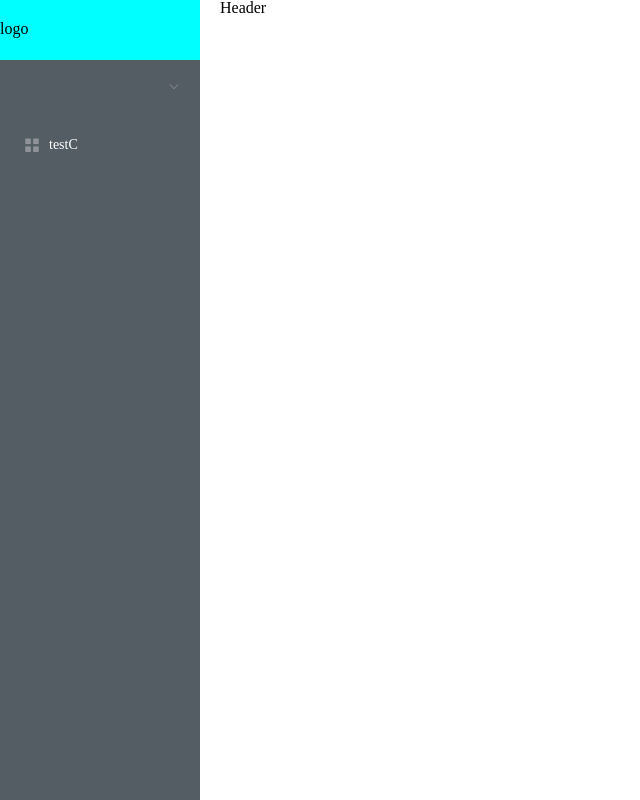
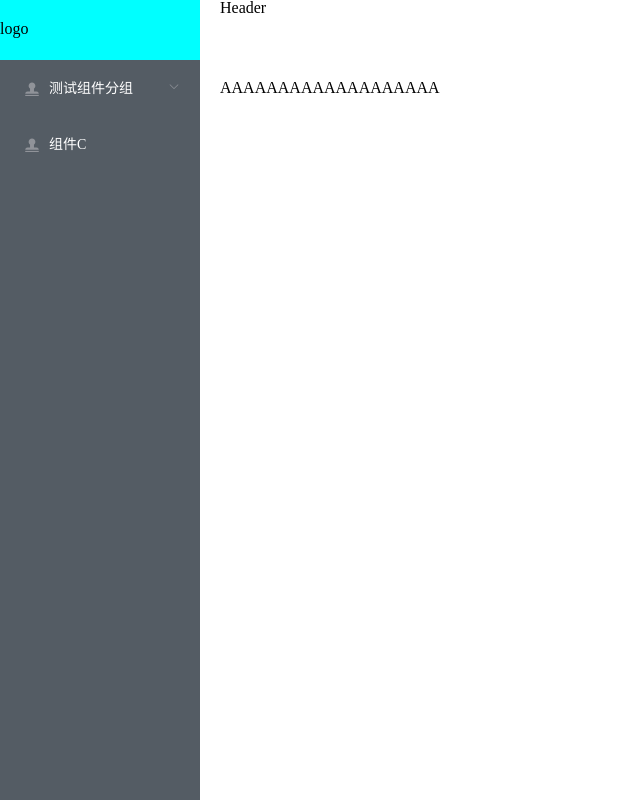
Before and after one commit to lpfa0402/csdn, a Vue app: page /home in a window 1280 px wide. Shown: the whole page, without its empty margins (0-640 px from the left). Built offline with nearby package versions, Linux system fonts and the light colour scheme.

Commit message:
导航菜单封装完成

```diff
--- a/src/Layout/RouteView.vue
+++ b/src/Layout/RouteView.vue
@@ -1,10 +1,13 @@
 <script>
 export default {
   name: 'RouteView',
+  data() {
+    return {
+    };
+  },
   render() {
     return (
       <keep-alive>
-        <div>666666666666</div>
         <router-view />
       </keep-alive>
     );
--- /dev/null
+++ b/src/Layout/SideMenu/Menu.vue
@@ -0,0 +1,81 @@
+<script>
+// 引入模拟路由数组
+import RouterList from '@/mock/RouterList.js';
+export default {
+  name: 'Menu',
+  props: {
+    collapse: { // 是否收起菜单
+      type: Boolean,
+      default: false,
+    },
+    KeepAlive: {
+      type: Boolean,
+      default: true
+    }
+  },
+  data() {
+    return {
+      defaultActive: '', // 控制刷新页面后打开当前菜单
+    };
+  },
+  created() {
+    this.defaultActive = this.$route.path;
+  },
+  methods: {
+    createMenu(arr) {
+      return arr.map((item) => {
+        // 如果存在子集
+        if (Array.isArray(item.children)) {
+          return (
+            <el-submenu index={item.path}>
+              <template slot="title">
+                {item.icon && <i class={item.icon} />}
+                <span title={item.title}>{item.title}</span>
+              </template>
+              {this.createMenu(item.children)}
+            </el-submenu>
+          );
+        } else {
+          return (
+            <el-menu-item index={item.key}>
+              <template slot="title">
+                {item.icon && <i class={item.icon} />}
+                <span title={item.title}>{item.title}</span>
+              </template>
+            </el-menu-item>
+          );
+        }
+      })
+    },
+    open(key, keyPath) {
+      this.$emit('open', key, keyPath)
+    }
+  },
+  render() {
+    const MenuAttribute = {
+      props: {
+        router: true,
+        backgroundColor: 'rgb(84, 92, 100)',
+        textColor: '#FFF',
+        collapse: this.collapse
+      },
+      on: {
+        open: this.open
+      }
+    }
+    if (this.KeepAlive) {
+      MenuAttribute.props.defaultActive = this.defaultActive
+    }
+    return (
+      <div>
+        <el-menu style="width: 100%" {...MenuAttribute}>{this.createMenu(RouterList.data)}</el-menu>
+      </div>
+    );
+  },
+  watch: {
+    $route({ path }) {
+      this.defaultActive = path;
+    },
+  },
+}
+</script>
--- a/src/Layout/SideMenu/index.vue
+++ b/src/Layout/SideMenu/index.vue
@@ -2,43 +2,24 @@
   <div class="l_menu_container">
     <logo/>
     <el-scrollbar style="height: calc(100vh - 60px);" :wrapStyle="[{'overflow-x':'hidden'}]">
-      <el-menu
-        router
-        class="l_menu"
-        default-active="2"
-        @open="handleOpen"
-        @close="handleClose"
-        background-color="#545c64"
-        text-color="#fff"
-        active-text-color="#ffd04b">
-        <el-submenu index="1">
-          <el-menu-item-group>
-            <template slot="title">分组一</template>
-            <el-menu-item index="/testA/testA">testA</el-menu-item>
-            <el-menu-item index="/testA/testB">testB</el-menu-item>
-          </el-menu-item-group>
-        </el-submenu>
-        <el-menu-item index="/testC">
-          <i class="el-icon-menu"></i>
-          <span slot="title">testC</span>
-        </el-menu-item>
-      </el-menu>
+      <Menu
+        @open="open"
+      />
     </el-scrollbar>
   </div>
 </template>
 <script>
 import logo from './logo'
+import Menu from './Menu'
 export default {
   name: 'SideMenu',
   components: {
-    logo
+    logo,
+    Menu
   },
   methods: {
-    handleOpen(key, keyPath) {
-      console.log(key, keyPath);
-    },
-    handleClose(key, keyPath) {
-      console.log(key, keyPath);
+    open(key, keyPath) {
+      console.log(key, keyPath)
     }
   }
 }
@@ -49,7 +30,4 @@ export default {
   height: 100%;
   background-color: rgb(84, 92, 100);
 }
-.l_menu{
-  width: 200px;
-}
 </style>
--- /dev/null
+++ b/src/mock/RouterList.js
@@ -0,0 +1,28 @@
+export default {
+  data: [
+    {
+      path: '/testA', // 注册路由的路径
+      key: '/testA', // 唯一值
+      title: '测试组件分组', // 显示的路由名称
+      icon: 'el-icon-s-check', // 图标
+      children: [
+        {
+          path: '/testA/testA',
+          key: '/testA/testA',
+          title: '组件一',
+        },
+        {
+          path: '/testA/testB',
+          key: '/testA/testB',
+          title: '组件二',
+        }
+      ]
+    },
+    {
+      path: '/testC',
+      key: '/testC',
+      title: '组件C',
+      icon: 'el-icon-s-check',
+    }
+  ]
+};
--- a/src/router/index.js
+++ b/src/router/index.js
@@ -2,7 +2,9 @@ import Vue from 'vue'
 import VueRouter from 'vue-router'
 
 Vue.use(VueRouter)
+// 布局容器
 const Container = () => import('@/Layout/Container');
+// router-view路由组件
 const RouteView = () => import('@/Layout/RouteView');
 const routes = [
   {
@@ -15,6 +17,11 @@ const routes = [
     name: 'home',
     component: Container,
     children: [
+      {
+        path: '',
+        name: 'Common',
+        component: () => import('@/views/testA.vue')
+      },
       {
         path: '/testA',
         redirect: '/testA',
```
